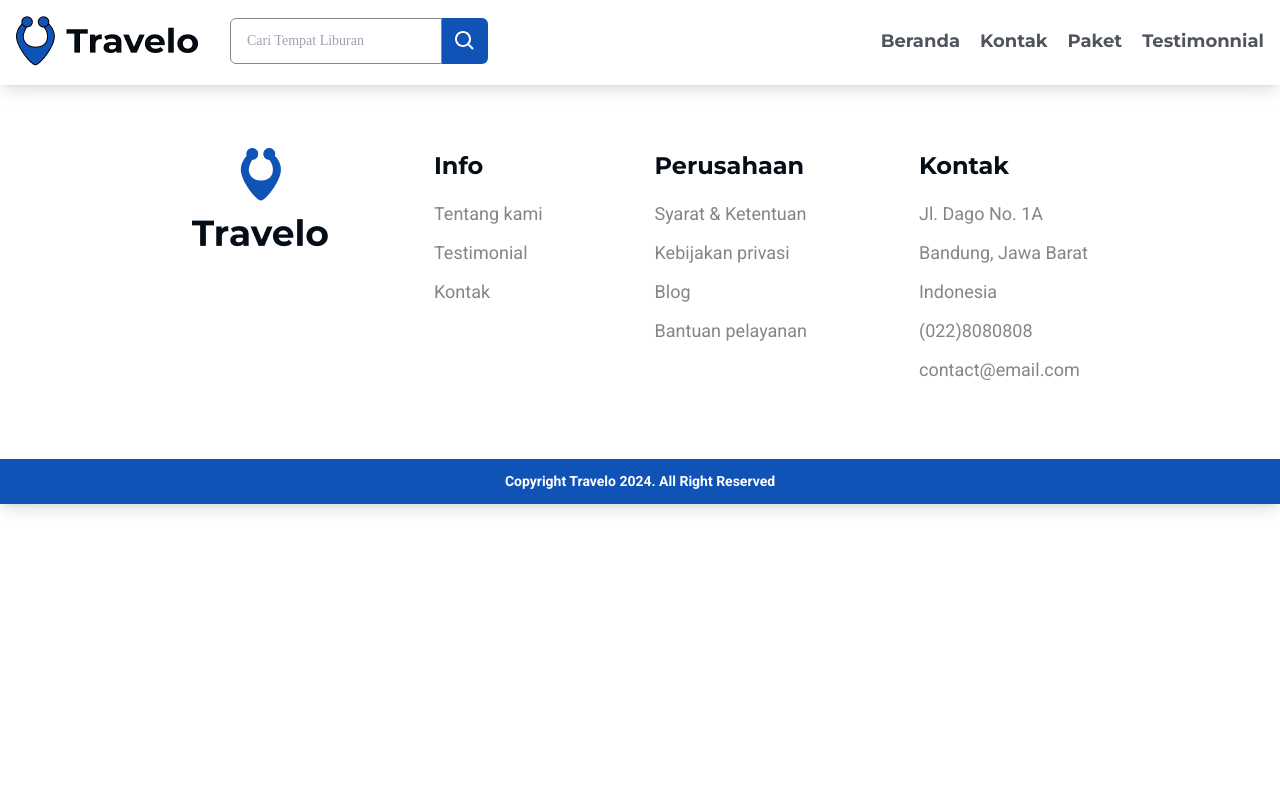
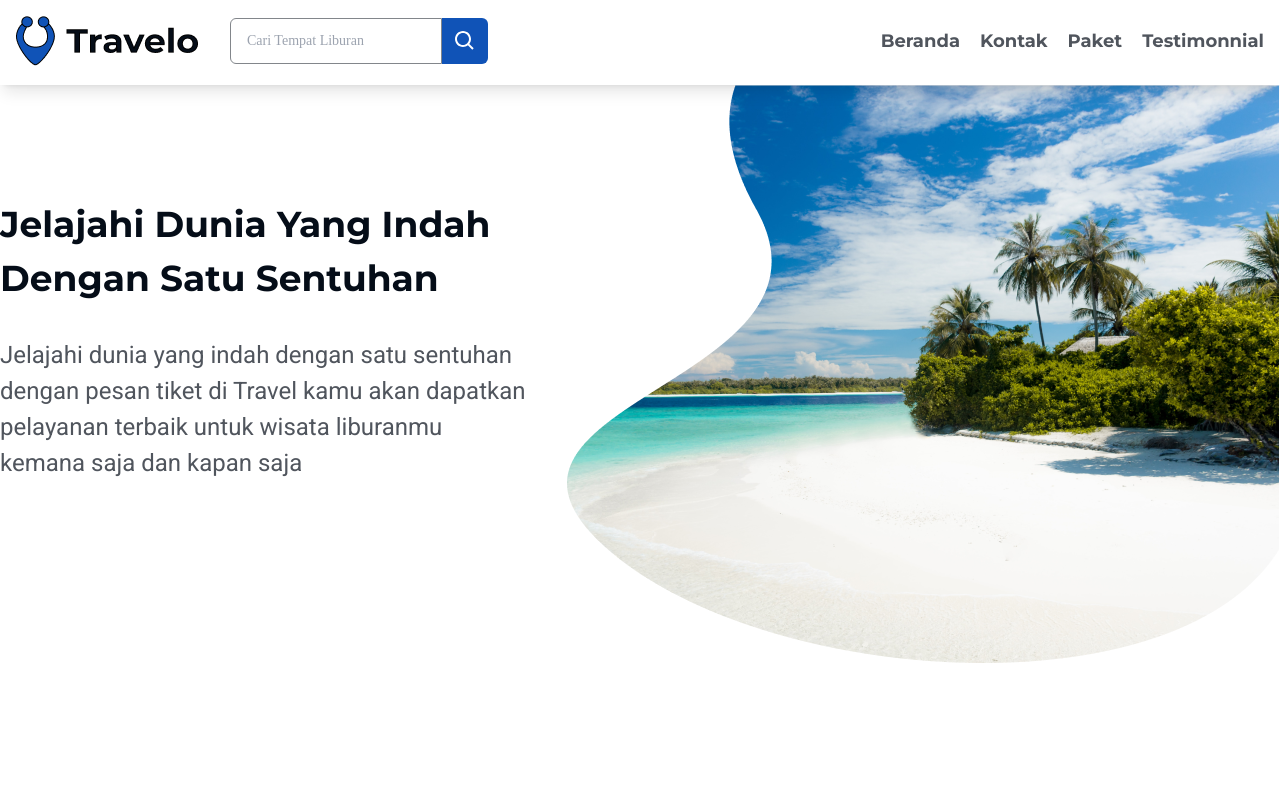
Before and after one commit to kurniawan26/next-travelo, a Next.js app: page / in a window 1280 px wide. Shown: the top 800 px of the page. Built offline with nearby package versions, Linux system fonts and the light colour scheme.

Commit message:
feat(module-2): Slicing hero component

```diff
--- a/src/components/Pages/HomePage/HomePage.tsx
+++ b/src/components/Pages/HomePage/HomePage.tsx
@@ -7,15 +7,26 @@ export default function Home() {
   const router = useRouter()
 
   return (
-    <div className="container flex justify-center flex-col items-center">
-      <p className="text-xl">
-        Hello World, this is home
-      </p>
-      <button className="p-4 bg-blue-400 text-white" onClick={
-        () => router.push('/login')
-      }>
-        Go To Login Page
-      </button>
-    </div>
+    <section className="bg-hero-header mt-[85px] bg-right-top bg-no-repeat h-[764px]">
+      <div className='max-w-screen-xl mx-auto'>
+        <div className="flex flex-col pt-[112px] pb-[58px]">
+          <div className="flex flex-col mb-[174px]">
+
+            <h1 className="text-heading-2 font-bold font-label text-gray-100 w-[500px] mb-8" >
+              Jelajahi Dunia Yang Indah Dengan Satu Sentuhan
+            </h1>
+
+            <p className="text-heading-3 font-sans text-gray-70 w-[526px] mb-7">
+              Jelajahi dunia yang indah dengan satu sentuhan dengan pesan tiket
+              di Travel kamu akan dapatkan pelayanan terbaik untuk wisata
+              liburanmu kemana saja dan kapan saja
+            </p>
+
+          </div>
+
+
+        </div>
+      </div>
+    </section>
   );
 }
--- a/tailwind.config.ts
+++ b/tailwind.config.ts
@@ -8,6 +8,9 @@ const config: Config = {
   ],
   theme: {
     extend: {
+      backgroundImage: {
+        'hero-header': "url('/images/home/header.png')",
+      },
       fontFamily: {
         sans: 'var(--font-roboto)',
         label: 'var(--font-montserrat)',
```
